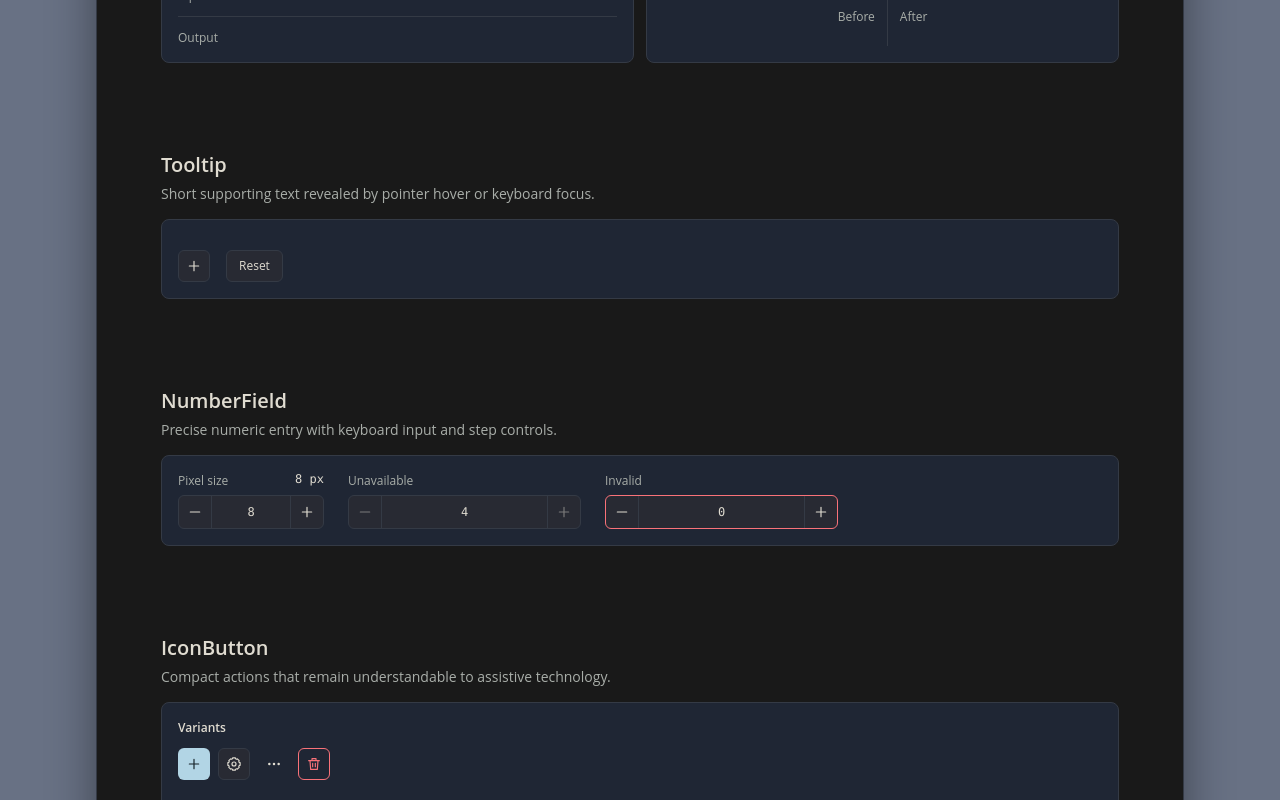
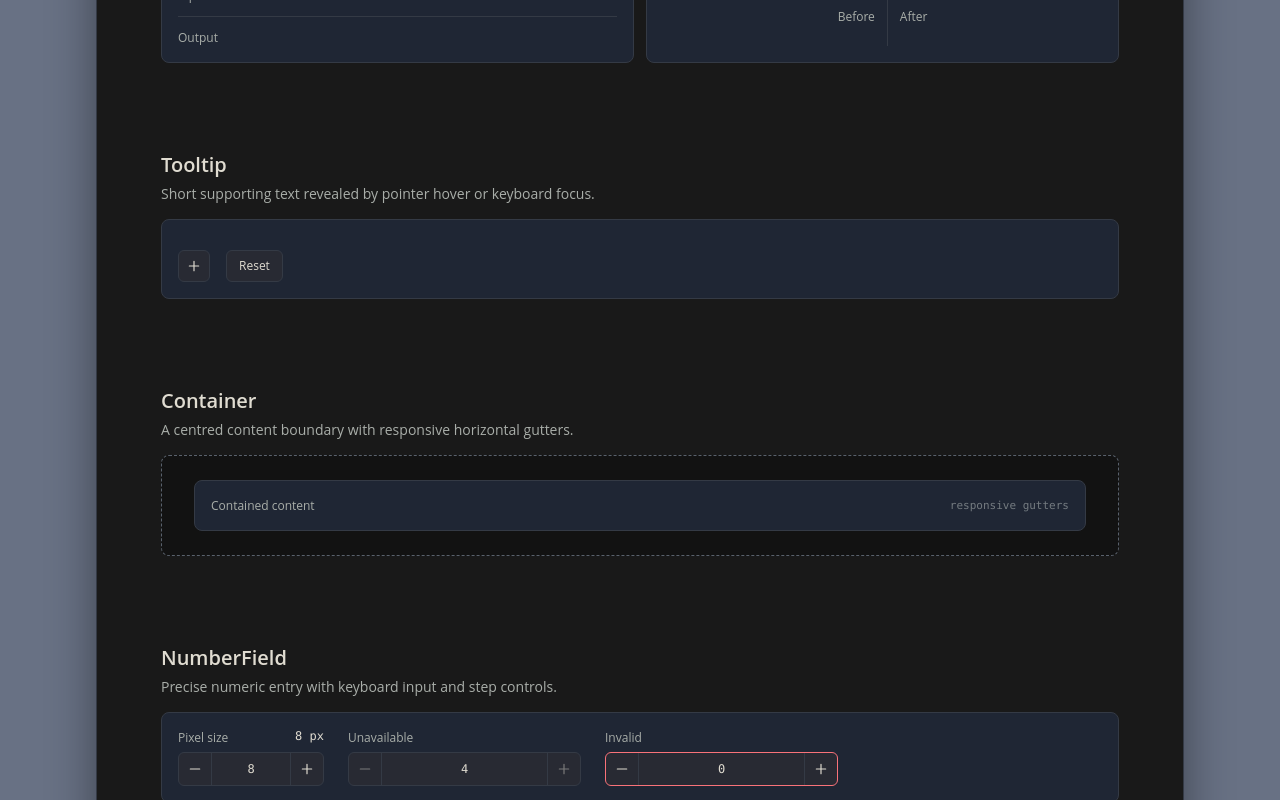
Before and after one commit to Downmoto/mc-design, a React (Vite) app: page / in a window 1280 px wide. Shown: the part 1148-1948 px from the top of the page. Built offline with nearby package versions, Linux system fonts and the light colour scheme; a web font is replaced by a local one.

Commit message:
feat: add container component

```diff
--- /dev/null
+++ b/src/container.tsx
@@ -0,0 +1,15 @@
+import type { HTMLAttributes, Ref } from "react";
+
+export interface ContainerProps extends HTMLAttributes<HTMLDivElement> {
+  ref?: Ref<HTMLDivElement>;
+}
+
+export function Container({ className, ref, ...props }: ContainerProps) {
+  return (
+    <div
+      className={["mc-container", className].filter(Boolean).join(" ")}
+      ref={ref}
+      {...props}
+    />
+  );
+}
--- a/src/demo.css
+++ b/src/demo.css
@@ -301,6 +301,27 @@ code {
   min-height: 5rem;
 }
 
+.container-showcase {
+  padding-block: var(--mc-space-7);
+  border: var(--mc-border-width) dashed var(--mc-colour-border-strong);
+  border-radius: var(--mc-radius-lg);
+  background: var(--mc-colour-background);
+}
+
+.container-sample {
+  display: flex;
+  gap: var(--mc-space-5);
+  align-items: center;
+  justify-content: space-between;
+  color: var(--mc-colour-text-muted);
+  font-size: var(--mc-font-size-sm);
+}
+
+.container-sample code {
+  color: var(--mc-colour-text-disabled);
+  font-size: var(--mc-font-size-xs);
+}
+
 .field-showcase {
   display: flex;
   flex-wrap: wrap;
--- a/src/demo.tsx
+++ b/src/demo.tsx
@@ -1,6 +1,7 @@
 import { useEffect, useState, type CSSProperties, type ReactNode } from "react";
 
 import { Button } from "./button";
+import { Container } from "./container";
 import { Divider } from "./divider";
 import { IconButton } from "./icon-button";
 import { NumberField } from "./number-field";
@@ -202,6 +203,7 @@ export default function Demo() {
             ["Panel", "panel"],
             ["Divider", "divider"],
             ["Tooltip", "tooltip"],
+            ["Container", "container"],
             ["Select", "select"],
             ["Typography", "typography"],
             ["Colour", "colour"],
@@ -301,6 +303,21 @@ export default function Demo() {
             <Button>Reset</Button>
           </Tooltip>
         </Panel>
+      </Group>
+
+      <Group
+        description="A centred content boundary with responsive horizontal gutters."
+        id="container"
+        title="Container"
+      >
+        <div className="container-showcase">
+          <Container>
+            <Panel className="container-sample">
+              <span>Contained content</span>
+              <code>responsive gutters</code>
+            </Panel>
+          </Container>
+        </div>
       </Group>
 
       <Group
--- a/src/index.ts
+++ b/src/index.ts
@@ -1,6 +1,7 @@
 import "./styles.css";
 
 export { Button, type ButtonProps, type ButtonVariant } from "./button";
+export { Container, type ContainerProps } from "./container";
 export { Divider, type DividerOrientation, type DividerProps } from "./divider";
 export { IconButton, type IconButtonProps } from "./icon-button";
 export { NumberField, type NumberFieldProps } from "./number-field";
--- a/src/styles.css
+++ b/src/styles.css
@@ -111,6 +111,14 @@
 .mc-disabled {
   cursor: not-allowed;
   opacity: var(--mc-disabled-opacity);
+}
+
+.mc-container {
+  box-sizing: border-box;
+  width: 100%;
+  max-width: 64rem;
+  margin-inline: auto;
+  padding-inline: clamp(var(--mc-space-5), 3vw, var(--mc-space-8));
 }
 
 .mc-button {
```
Also changed, not shown: 2 other files (tests, documents, lock files or other folders).
